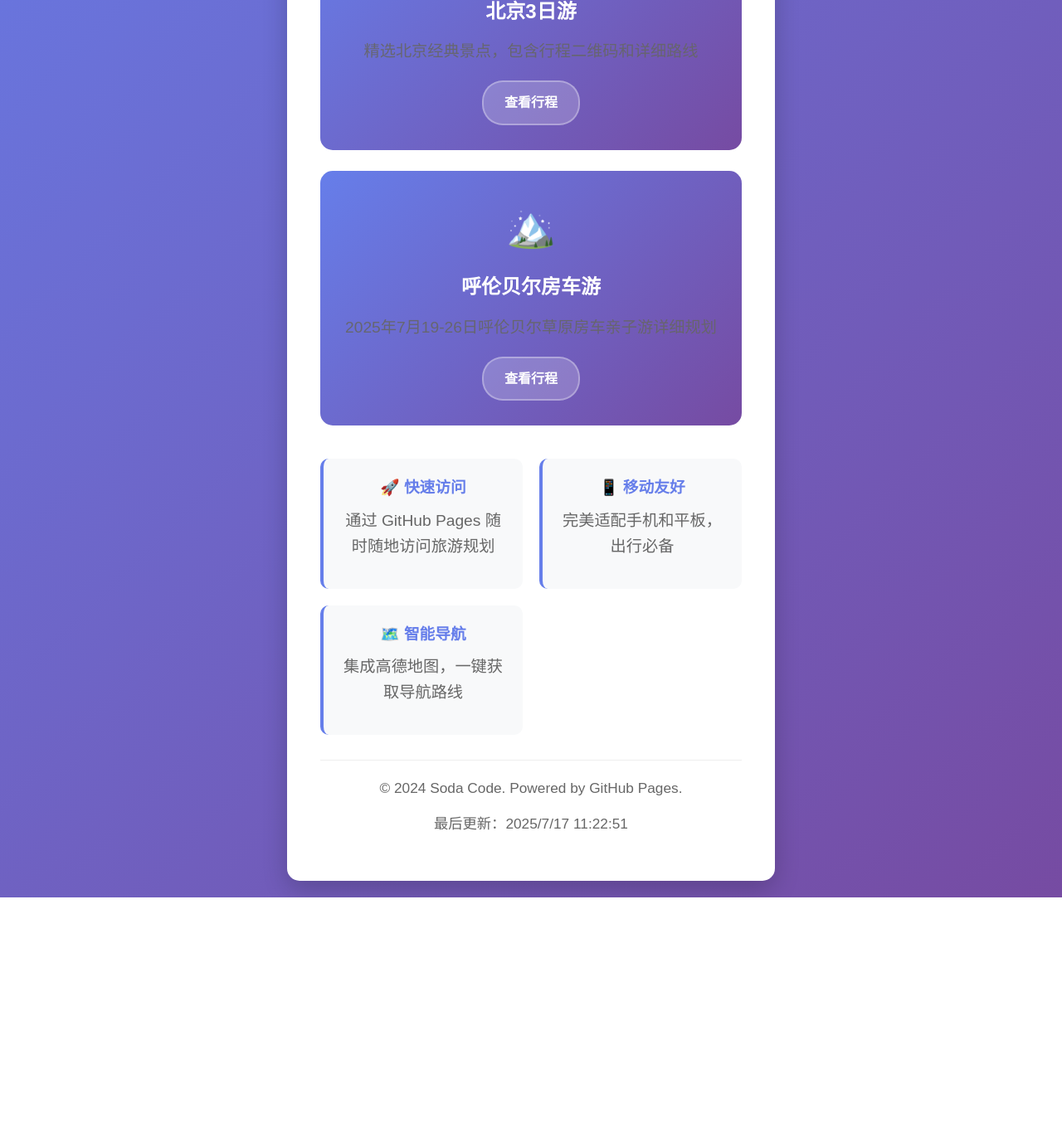
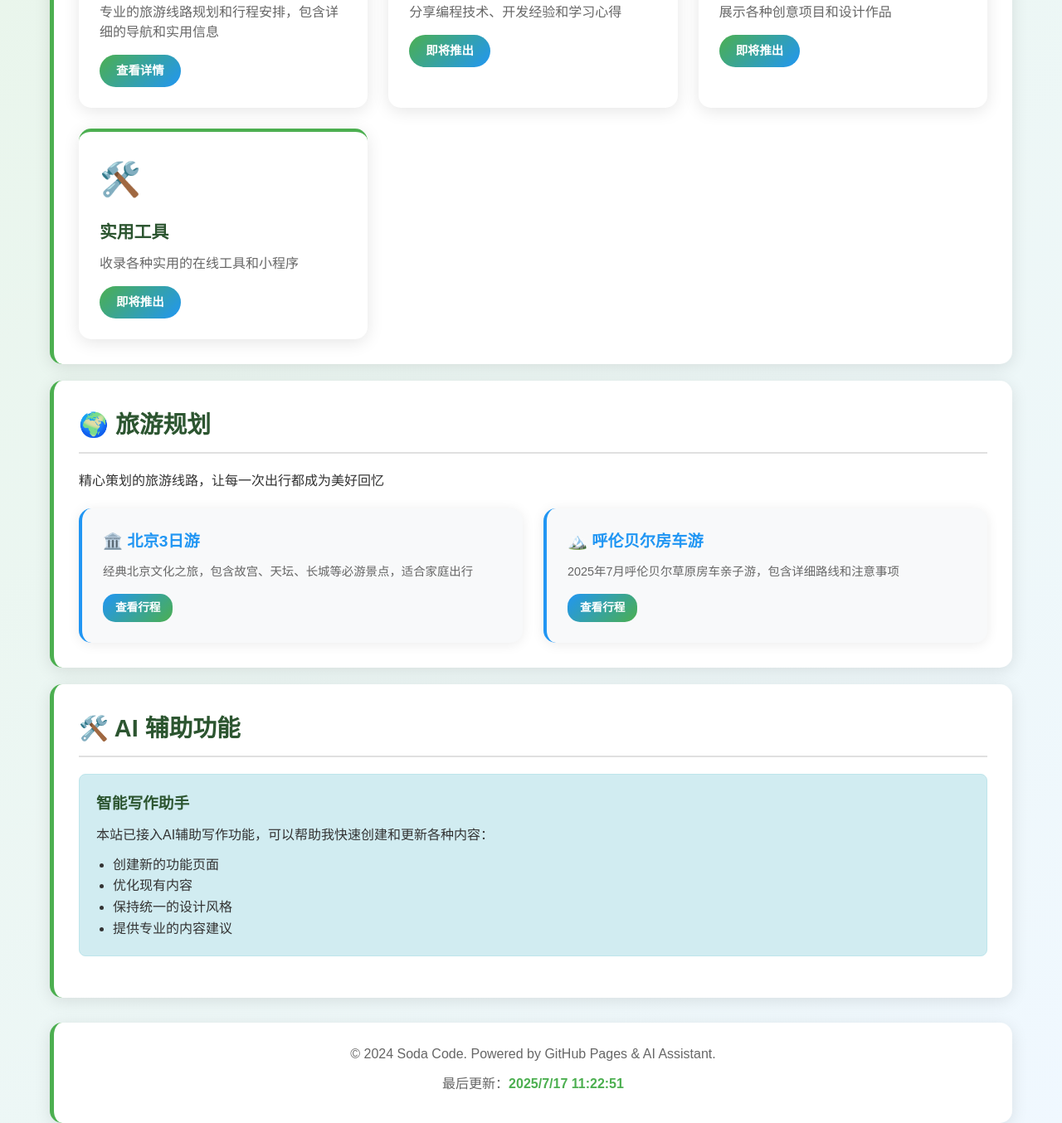
Before and after one commit to soda-git/soda-git.github.io, a plain HTML site: page index.html in a window 1280 px wide. Shown: the part 547-1901 px from the top of the page at 83% size. Before the commit the page ends 1629 px from the top, so only its background shows below. Drawn offline with Linux system fonts and the light colour scheme.

Commit message:
docs: 添加AI助手规则文档，更新主页内容

```diff
--- a/index.html
+++ b/index.html
@@ -3,7 +3,7 @@
 <head>
     <meta charset="UTF-8">
     <meta name="viewport" content="width=device-width, initial-scale=1.0">
-    <title>Soda Code - GitHub Pages</title>
+    <title>Soda Code - 个人主页</title>
     <style>
         * {
             margin: 0;
@@ -12,191 +12,297 @@
         }
 
         body {
-            font-family: 'Arial', 'Microsoft YaHei', sans-serif;
+            font-family: 'Microsoft YaHei', Arial, sans-serif;
             line-height: 1.6;
             color: #333;
-            background: linear-gradient(135deg, #667eea 0%, #764ba2 100%);
+            background: linear-gradient(135deg, #e8f5e8 0%, #f0f8ff 100%);
             min-height: 100vh;
-            display: flex;
-            align-items: center;
-            justify-content: center;
         }
 
         .container {
-            background: white;
-            padding: 40px;
-            border-radius: 15px;
-            box-shadow: 0 10px 30px rgba(0,0,0,0.2);
-            text-align: center;
-            max-width: 600px;
-            margin: 20px;
+            max-width: 1200px;
+            margin: 0 auto;
+            padding: 20px;
         }
 
-        h1 {
-            color: #667eea;
-            font-size: 2.5em;
-            margin-bottom: 20px;
-            text-shadow: 2px 2px 4px rgba(0,0,0,0.1);
+        .header {
+            background: linear-gradient(135deg, #4CAF50 0%, #2196F3 100%);
+            color: white;
+            padding: 40px 20px;
+            text-align: center;
+            border-radius: 15px;
+            margin-bottom: 30px;
+            box-shadow: 0 8px 32px rgba(0,0,0,0.1);
         }
 
-        p {
-            font-size: 1.2em;
-            margin-bottom: 15px;
-            color: #666;
+        .header h1 {
+            font-size: 2.5em;
+            margin-bottom: 10px;
+            text-shadow: 2px 2px 4px rgba(0,0,0,0.3);
         }
 
-        .welcome {
-            background: linear-gradient(135deg, #667eea 0%, #764ba2 100%);
-            color: white;
-            padding: 20px;
-            border-radius: 10px;
-            margin: 20px 0;
+        .header p {
+            font-size: 1.2em;
+            opacity: 0.9;
         }
 
-        .travel-section {
-            margin: 30px 0;
-            text-align: center;
+        .section {
+            background: white;
+            margin: 20px 0;
+            padding: 30px;
+            border-radius: 15px;
+            box-shadow: 0 4px 20px rgba(0,0,0,0.1);
+            border-left: 5px solid #4CAF50;
         }
 
-        .travel-section h2 {
-            color: #333;
-            margin-bottom: 10px;
-            font-size: 2em;
+        .section h2 {
+            color: #2c5530;
+            font-size: 1.8em;
+            margin-bottom: 20px;
+            padding-bottom: 10px;
+            border-bottom: 2px solid #e0e0e0;
         }
 
-        .travel-cards {
+        .cards-grid {
             display: grid;
             grid-template-columns: repeat(auto-fit, minmax(300px, 1fr));
             gap: 25px;
             margin-top: 30px;
         }
 
+        .card {
+            background: white;
+            border-radius: 15px;
+            padding: 25px;
+            box-shadow: 0 4px 20px rgba(0,0,0,0.1);
+            border-top: 4px solid #4CAF50;
+            transition: transform 0.3s ease, box-shadow 0.3s ease;
+            cursor: pointer;
+        }
+
+        .card:hover {
+            transform: translateY(-5px);
+            box-shadow: 0 8px 30px rgba(0,0,0,0.15);
+        }
+
+        .card-icon {
+            font-size: 2.5em;
+            margin-bottom: 15px;
+            color: #4CAF50;
+        }
+
+        .card h3 {
+            color: #2c5530;
+            margin-bottom: 10px;
+            font-size: 1.3em;
+        }
+
+        .card p {
+            color: #666;
+            margin-bottom: 15px;
+            line-height: 1.5;
+        }
+
+        .card-link {
+            background: linear-gradient(135deg, #4CAF50 0%, #2196F3 100%);
+            color: white;
+            text-decoration: none;
+            padding: 8px 20px;
+            border-radius: 20px;
+            font-size: 0.9em;
+            font-weight: bold;
+            transition: transform 0.2s;
+            display: inline-block;
+        }
+
+        .card-link:hover {
+            transform: translateY(-1px);
+            text-decoration: none;
+            color: white;
+        }
+
+        .travel-cards {
+            display: grid;
+            grid-template-columns: repeat(auto-fit, minmax(350px, 1fr));
+            gap: 25px;
+            margin-top: 20px;
+        }
+
         .travel-card {
-            background: linear-gradient(135deg, #667eea 0%, #764ba2 100%);
-            color: white;
-            padding: 30px;
+            background: #f8f9fa;
             border-radius: 15px;
-            text-align: center;
+            padding: 25px;
+            box-shadow: 0 2px 15px rgba(0,0,0,0.08);
+            border-left: 4px solid #2196F3;
             transition: transform 0.3s ease, box-shadow 0.3s ease;
             cursor: pointer;
         }
 
         .travel-card:hover {
-            transform: translateY(-5px);
-            box-shadow: 0 15px 35px rgba(0,0,0,0.2);
+            transform: translateY(-3px);
+            box-shadow: 0 6px 25px rgba(0,0,0,0.12);
         }
 
-        .card-icon {
-            font-size: 3em;
-            margin-bottom: 15px;
-        }
-
-        .travel-card h3 {
-            margin-bottom: 15px;
-            font-size: 1.5em;
+        .travel-card h4 {
+            color: #2196F3;
+            margin-bottom: 10px;
+            font-size: 1.2em;
         }
 
         .travel-card p {
-            margin-bottom: 20px;
-            opacity: 0.9;
-            line-height: 1.5;
+            color: #666;
+            margin-bottom: 15px;
+            font-size: 0.9em;
         }
 
-        .card-link {
+        .travel-link {
+            background: linear-gradient(135deg, #2196F3 0%, #4CAF50 100%);
+            color: white;
+            text-decoration: none;
+            padding: 6px 15px;
+            border-radius: 15px;
+            font-size: 0.85em;
+            font-weight: bold;
+            transition: transform 0.2s;
             display: inline-block;
-            background: rgba(255,255,255,0.2);
-            color: white;
-            padding: 12px 25px;
-            border-radius: 25px;
-            text-decoration: none;
-            font-weight: bold;
-            transition: background 0.3s ease;
-            border: 2px solid rgba(255,255,255,0.3);
         }
 
-        .card-link:hover {
-            background: rgba(255,255,255,0.3);
-            transform: scale(1.05);
+        .travel-link:hover {
+            transform: translateY(-1px);
+            text-decoration: none;
+            color: white;
         }
 
-        .features {
-            display: grid;
-            grid-template-columns: repeat(auto-fit, minmax(200px, 1fr));
-            gap: 20px;
-            margin-top: 40px;
+        .info {
+            background: #d1ecf1;
+            border: 1px solid #bee5eb;
+            border-radius: 8px;
+            padding: 20px;
+            margin: 20px 0;
         }
 
-        .feature {
-            background: #f8f9fa;
-            padding: 20px;
-            border-radius: 10px;
-            border-left: 4px solid #667eea;
-        }
-
-        .feature h3 {
-            color: #667eea;
+        .info h3 {
+            color: #2c5530;
             margin-bottom: 10px;
         }
 
         .footer {
+            background: white;
             margin-top: 30px;
-            padding-top: 20px;
-            border-top: 1px solid #eee;
-            color: #999;
-            font-size: 0.9em;
+            padding: 25px;
+            border-radius: 15px;
+            box-shadow: 0 4px 20px rgba(0,0,0,0.1);
+            text-align: center;
+            border-left: 5px solid #4CAF50;
+        }
+
+        .footer p {
+            color: #666;
+            margin-bottom: 10px;
+        }
+
+        .update-time {
+            color: #4CAF50;
+            font-weight: bold;
+        }
+
+        @media (max-width: 768px) {
+            .container {
+                padding: 10px;
+            }
+
+            .header h1 {
+                font-size: 2em;
+            }
+
+            .section {
+                padding: 20px;
+            }
+
+            .cards-grid, .travel-cards {
+                grid-template-columns: 1fr;
+            }
         }
     </style>
 </head>
 <body>
     <div class="container">
-        <h1>🥤 Soda Code</h1>
-
-        <div class="welcome">
-            <h2>欢迎来到 Soda Code</h2>
-            <p>这里是一个基于 GitHub Pages 的静态网站托管空间</p>
+        <div class="header">
+            <h1>🥤 Soda Code</h1>
+            <p>个人主页 | 基于 GitHub Pages 的多功能平台</p>
         </div>
 
-        <div class="travel-section">
-            <h2>🌍 出游规划</h2>
-            <p>精心策划的旅游线路和行程安排</p>
+        <div class="section">
+            <h2>🏠 主要功能</h2>
+            <p>这里是我的个人主页，收录了各种实用的功能和内容</p>
 
-            <div class="travel-cards">
-                <div class="travel-card">
-                    <div class="card-icon">🏛️</div>
-                    <h3>北京3日游</h3>
-                    <p>精选北京经典景点，包含行程二维码和详细路线</p>
-                    <a href="beijing_trip_qrcode.html" class="card-link">查看行程</a>
+            <div class="cards-grid">
+                <div class="card">
+                    <div class="card-icon">🌍</div>
+                    <h3>旅游规划</h3>
+                    <p>专业的旅游线路规划和行程安排，包含详细的导航和实用信息</p>
+                    <a href="#travel-section" class="card-link">查看详情</a>
                 </div>
 
-                <div class="travel-card">
-                    <div class="card-icon">🏔️</div>
-                    <h3>呼伦贝尔房车游</h3>
-                    <p>2025年7月19-26日呼伦贝尔草原房车亲子游详细规划</p>
-                    <a href="hulunbeier_travel_guide.html" class="card-link">查看行程</a>
+                <div class="card">
+                    <div class="card-icon">💻</div>
+                    <h3>技术博客</h3>
+                    <p>分享编程技术、开发经验和学习心得</p>
+                    <a href="#" class="card-link">即将推出</a>
+                </div>
+
+                <div class="card">
+                    <div class="card-icon">🎨</div>
+                    <h3>创意作品</h3>
+                    <p>展示各种创意项目和设计作品</p>
+                    <a href="#" class="card-link">即将推出</a>
+                </div>
+
+                <div class="card">
+                    <div class="card-icon">🛠️</div>
+                    <h3>实用工具</h3>
+                    <p>收录各种实用的在线工具和小程序</p>
+                    <a href="#" class="card-link">即将推出</a>
                 </div>
             </div>
         </div>
 
-        <div class="features">
-            <div class="feature">
-                <h3>🚀 快速访问</h3>
-                <p>通过 GitHub Pages 随时随地访问旅游规划</p>
+        <div class="section" id="travel-section">
+            <h2>🌍 旅游规划</h2>
+            <p>精心策划的旅游线路，让每一次出行都成为美好回忆</p>
+
+            <div class="travel-cards">
+                <div class="travel-card" onclick="window.location.href='beijing_trip_qrcode.html'">
+                    <h4>🏛️ 北京3日游</h4>
+                    <p>经典北京文化之旅，包含故宫、天坛、长城等必游景点，适合家庭出行</p>
+                    <a href="beijing_trip_qrcode.html" class="travel-link">查看行程</a>
+                </div>
+
+                <div class="travel-card" onclick="window.location.href='hulunbeier_travel_guide.html'">
+                    <h4>🏔️ 呼伦贝尔房车游</h4>
+                    <p>2025年7月呼伦贝尔草原房车亲子游，包含详细路线和注意事项</p>
+                    <a href="hulunbeier_travel_guide.html" class="travel-link">查看行程</a>
+                </div>
             </div>
+        </div>
 
-            <div class="feature">
-                <h3>📱 移动友好</h3>
-                <p>完美适配手机和平板，出行必备</p>
-            </div>
-
-            <div class="feature">
-                <h3>🗺️ 智能导航</h3>
-                <p>集成高德地图，一键获取导航路线</p>
+        <div class="section">
+            <h2>🛠️ AI 辅助功能</h2>
+            <div class="info">
+                <h3>智能写作助手</h3>
+                <p>本站已接入AI辅助写作功能，可以帮助我快速创建和更新各种内容：</p>
+                <ul style="margin-left: 20px; margin-top: 10px;">
+                    <li>创建新的功能页面</li>
+                    <li>优化现有内容</li>
+                    <li>保持统一的设计风格</li>
+                    <li>提供专业的内容建议</li>
+                </ul>
             </div>
         </div>
 
         <div class="footer">
-            <p>© 2024 Soda Code. Powered by GitHub Pages.</p>
-            <p>最后更新：<span id="updateTime"></span></p>
+            <p>© 2024 Soda Code. Powered by GitHub Pages & AI Assistant.</p>
+            <p>最后更新：<span class="update-time" id="updateTime"></span></p>
         </div>
     </div>
 
@@ -204,17 +310,34 @@
         // 显示当前时间
         document.getElementById('updateTime').textContent = new Date().toLocaleString('zh-CN');
 
-        // 简单的欢迎动画
+        // 页面加载动画
         document.addEventListener('DOMContentLoaded', function() {
-            const container = document.querySelector('.container');
-            container.style.opacity = '0';
-            container.style.transform = 'translateY(20px)';
+            const sections = document.querySelectorAll('.section, .header, .footer');
+            sections.forEach((section, index) => {
+                section.style.opacity = '0';
+                section.style.transform = 'translateY(20px)';
 
-            setTimeout(() => {
-                container.style.transition = 'all 0.6s ease';
-                container.style.opacity = '1';
-                container.style.transform = 'translateY(0)';
-            }, 100);
+                setTimeout(() => {
+                    section.style.transition = 'all 0.6s ease';
+                    section.style.opacity = '1';
+                    section.style.transform = 'translateY(0)';
+                }, index * 100);
+            });
+        });
+
+        // 阻止卡片点击时的链接冒泡
+        document.querySelectorAll('.card-link, .travel-link').forEach(link => {
+            link.addEventListener('click', function(e) {
+                e.stopPropagation();
+            });
+        });
+
+        // 平滑滚动到旅游规划部分
+        document.querySelector('a[href="#travel-section"]').addEventListener('click', function(e) {
+            e.preventDefault();
+            document.getElementById('travel-section').scrollIntoView({
+                behavior: 'smooth'
+            });
         });
     </script>
 </body>
```
Also changed, not shown: 1 other file.
